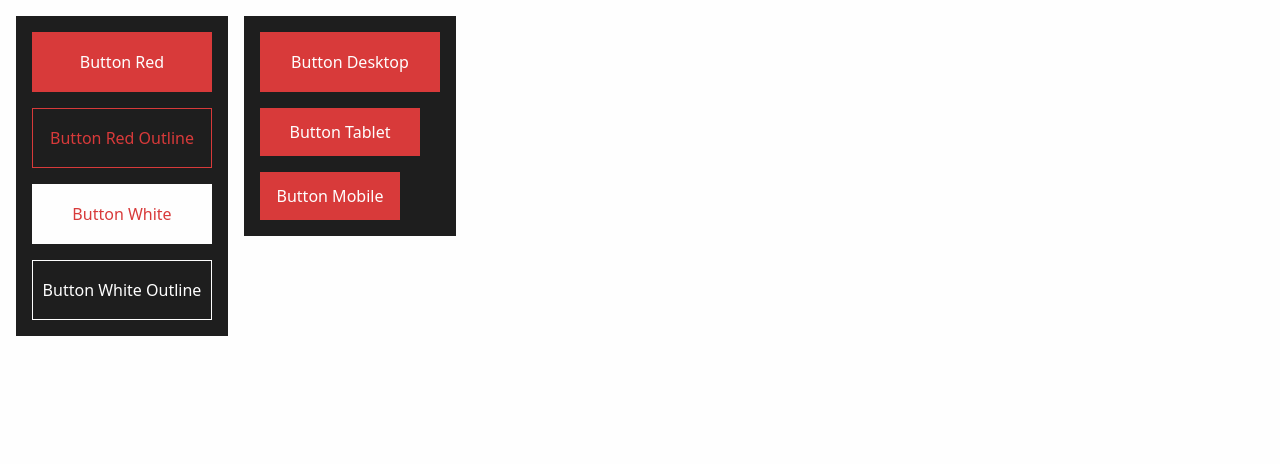
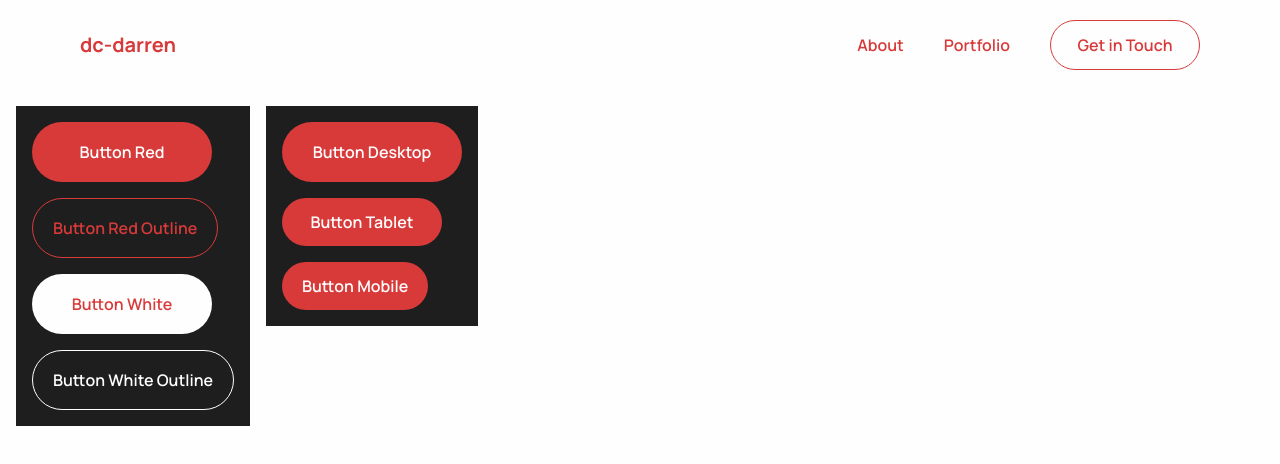
Before and after one commit to dc-darren/dc-darren.github.io, a React (Create React App) app: page / in a window 1280 px wide. Shown: the top 464 px of the page. Built offline with nearby package versions, Linux system fonts and the light colour scheme.

Commit message:
Imported fonts and created navbar
- Customized button styles
- Imported 'Manrope' and 'Inter' from Google Fonts
- Added sample image asset

```diff
--- a/src/App.js
+++ b/src/App.js
@@ -1,5 +1,18 @@
 function App() {
   return (
+    <>
+      {/* Navbar */}
+      <header className="bg-dc-white">
+        <nav className="container-dc flex justify-between items-center text-dc-red px-20 py-5">
+          <a href="/" className="font-bold text-xl">dc-darren</a>
+          <div className="flex items-center gap-10">
+            <a href="#about" className="font-semibold">About</a>
+            <a href="#portfolio" className="font-semibold">Portfolio</a>
+            <a href="#getInTouch" className="btn-desktop btn-dc-red-outline">Get in Touch</a>
+          </div>
+        </nav>
+      </header>
+      {/* End of Navbar */}
       <div className="min-h-screen bg-dc-white flex p-4">
         <div className="h-fit flex flex-col gap-4 bg-dc-black p-4">
           <button className="btn-desktop btn-dc-red">Button Red</button>
@@ -13,6 +26,7 @@ function App() {
           <button className="btn-mobile btn-dc-red">Button Mobile</button>
         </div>
       </div>
+    </>
   );
 }
 
--- a/src/css/style.css
+++ b/src/css/style.css
@@ -1,3 +1,7 @@
+@import url('https://fonts.googleapis.com/css2?family=Manrope:wght@100;200;300;400;500;600;700;800;900&family=Manrope:wght@200;300;400;500;600;700;800&display=swap');
+
+@import url('https://fonts.googleapis.com/css2?family=Inter:wght@100;200;300;400;500;600;700;800;900&family=Manrope:wght@200;300;400;500;600;700;800&display=swap');
+
 /*
 ! tailwindcss v3.2.4 | MIT License | https://tailwindcss.com
 */
@@ -418,7 +422,7 @@ video {
   display: none;
 }
 
-*, ::before, ::after {
+*, ::before, ::after{
   --tw-border-spacing-x: 0;
   --tw-border-spacing-y: 0;
   --tw-translate-x: 0;
@@ -465,7 +469,7 @@ video {
   --tw-backdrop-sepia:  ;
 }
 
-::-webkit-backdrop {
+::-webkit-backdrop{
   --tw-border-spacing-x: 0;
   --tw-border-spacing-y: 0;
   --tw-translate-x: 0;
@@ -512,7 +516,7 @@ video {
   --tw-backdrop-sepia:  ;
 }
 
-::backdrop {
+::backdrop{
   --tw-border-spacing-x: 0;
   --tw-border-spacing-y: 0;
   --tw-translate-x: 0;
@@ -559,77 +563,149 @@ video {
   --tw-backdrop-sepia:  ;
 }
 
-.ml-4 {
+.ml-4{
   margin-left: 1rem;
 }
 
-.flex {
+.flex{
   display: flex;
 }
 
-.h-fit {
+.h-fit{
   height: -webkit-fit-content;
   height: -moz-fit-content;
   height: fit-content;
 }
 
-.min-h-screen {
+.min-h-screen{
   min-height: 100vh;
 }
 
-.flex-col {
+.flex-col{
   flex-direction: column;
 }
 
-.gap-4 {
+.items-center{
+  align-items: center;
+}
+
+.justify-between{
+  justify-content: space-between;
+}
+
+.gap-10{
+  gap: 2.5rem;
+}
+
+.gap-4{
   gap: 1rem;
 }
 
-.bg-dc-white {
+.bg-dc-white{
   --tw-bg-opacity: 1;
   background-color: rgb(254 254 254 / var(--tw-bg-opacity));
 }
 
-.bg-dc-black {
+.bg-dc-black{
   --tw-bg-opacity: 1;
   background-color: rgb(30 30 30 / var(--tw-bg-opacity));
 }
 
-.p-4 {
+.p-4{
   padding: 1rem;
+}
+
+.px-20{
+  padding-left: 5rem;
+  padding-right: 5rem;
+}
+
+.py-5{
+  padding-top: 1.25rem;
+  padding-bottom: 1.25rem;
+}
+
+.text-xl{
+  font-size: 1.25rem;
+  line-height: 1.75rem;
+}
+
+.font-bold{
+  font-weight: 700;
+}
+
+.font-semibold{
+  font-weight: 600;
+}
+
+.text-dc-red{
+  --tw-text-opacity: 1;
+  color: rgb(216 58 58 / var(--tw-text-opacity));
+}
+
+body {
+  font-family: 'Manrope', 'Inter', sans-serif;
+}
+
+.container-dc{
+  margin-left: auto;
+  margin-right: auto;
+  max-width: 1536px;
 }
 
 .btn-desktop,
 .btn-tablet,
 .btn-mobile {
+  width: -webkit-fit-content;
+  width: -moz-fit-content;
+  width: fit-content;
   display: flex;
   justify-content: center;
   align-items: center;
+  border-radius: 5000px;
+  font-weight: 600;
+  padding-left: 20px;
+  padding-right: 20px;
 }
 
 .btn-desktop {
-  width: 180px;
+  min-width: 180px;
   height: 60px;
 }
 
+nav .btn-desktop {
+  min-width: 150px;
+  height: 50px;
+}
+
 .btn-tablet {
-  width: 160px;
+  min-width: 160px;
   height: 48px;
 }
 
+nav .btn-tablet {
+  min-width: 120px;
+  height: 40px;
+}
+
 .btn-mobile {
-  width: 140px;
+  min-width: 140px;
   height: 48px;
 }
 
-.btn-dc-red {
+nav .btn-mobile {
+  min-width: 100px;
+  height: 40px;
+}
+
+.btn-dc-red{
   --tw-bg-opacity: 1;
   background-color: rgb(216 58 58 / var(--tw-bg-opacity));
   --tw-text-opacity: 1;
   color: rgb(254 254 254 / var(--tw-text-opacity));
 }
 
-.btn-dc-red-outline {
+.btn-dc-red-outline{
   border-width: 1px;
   --tw-border-opacity: 1;
   border-color: rgb(216 58 58 / var(--tw-border-opacity));
@@ -637,14 +713,14 @@ video {
   color: rgb(216 58 58 / var(--tw-text-opacity));
 }
 
-.btn-dc-white {
+.btn-dc-white{
   --tw-bg-opacity: 1;
   background-color: rgb(254 254 254 / var(--tw-bg-opacity));
   --tw-text-opacity: 1;
   color: rgb(216 58 58 / var(--tw-text-opacity));
 }
 
-.btn-dc-white-outline {
+.btn-dc-white-outline{
   border-width: 1px;
   --tw-border-opacity: 1;
   border-color: rgb(254 254 254 / var(--tw-border-opacity));
--- a/src/index.css
+++ b/src/index.css
@@ -1,28 +1,61 @@
+@import url('https://fonts.googleapis.com/css2?family=Manrope:wght@100;200;300;400;500;600;700;800;900&family=Manrope:wght@200;300;400;500;600;700;800&display=swap');
+@import url('https://fonts.googleapis.com/css2?family=Inter:wght@100;200;300;400;500;600;700;800;900&family=Manrope:wght@200;300;400;500;600;700;800&display=swap');
+
 @tailwind base;
 @tailwind components;
 @tailwind utilities;
 
+body {
+  font-family: 'Manrope', 'Inter', sans-serif;
+}
+
+.container-dc {
+  @apply
+  max-w-screen-2xl
+  mx-auto;
+}
+
 .btn-desktop,
 .btn-tablet,
 .btn-mobile {
+  width: fit-content;
   display: flex;
   justify-content: center;
   align-items: center;
+  border-radius: 5000px;
+  font-weight: 600;
+  padding-left: 20px;
+  padding-right: 20px;
 }
 
 .btn-desktop {
-  width: 180px;
+  min-width: 180px;
   height: 60px;
 }
 
+nav .btn-desktop {
+  min-width: 150px;
+  height: 50px;
+}
+
 .btn-tablet {
-  width: 160px;
+  min-width: 160px;
   height: 48px;
 }
 
+nav .btn-tablet {
+  min-width: 120px;
+  height: 40px;
+}
+
 .btn-mobile {
-  width: 140px;
+  min-width: 140px;
   height: 48px;
+}
+
+nav .btn-mobile {
+  min-width: 100px;
+  height: 40px;
 }
 
 .btn-dc-red {
```
Also changed, not shown: public/assets/images/sample-image.png (added). Lines whose indentation alone changed are shown as unchanged.
